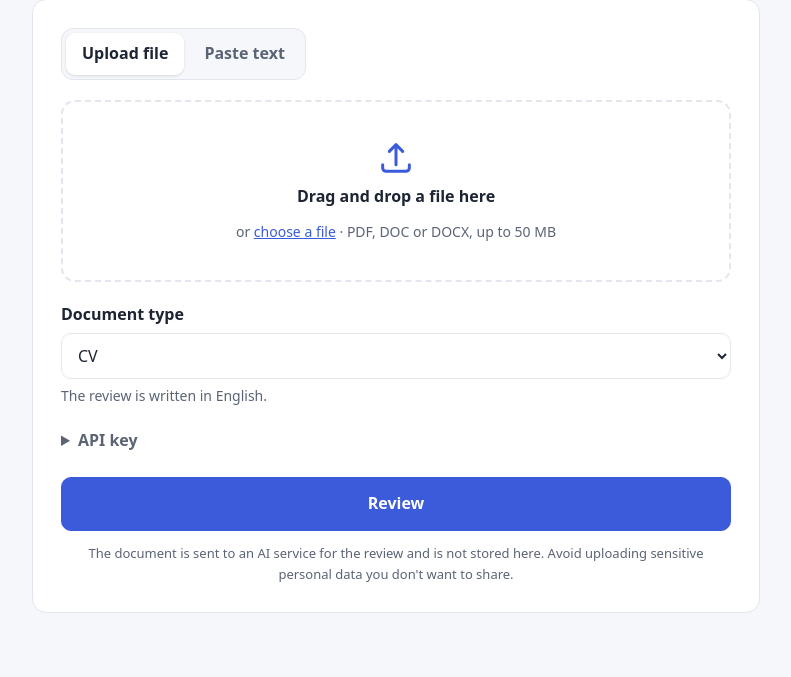
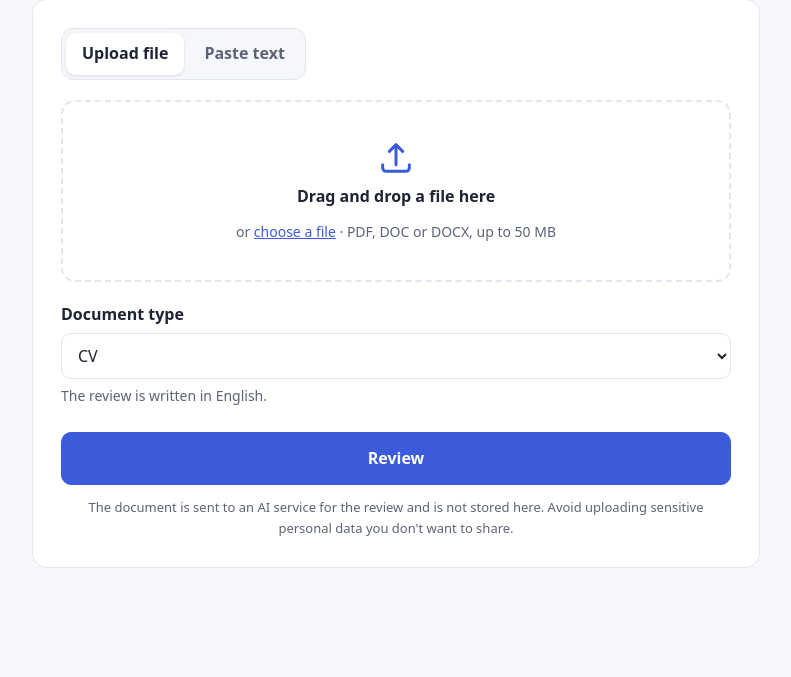
Before and after one commit to jussipalanen/jussi-aibot, a FastAPI app: page /demo/review in a window 1280 px wide. Shown: the part 208-885 px from the top of the page, without its empty margins (244-1035 px from the left). After the commit the page ends 776 px from the top, so only its background shows below. Run offline with FastAPI, Linux system fonts and the light colour scheme.

Commit message:
Remove the API key field and model name from the review demo
- Drop the API key field, its texts and the per-tab key storage; the page
  relies on DEMO_PUBLIC for access and shows a neutral message on 401
- Stop showing the AI provider in the result line
- Hide the server's error detail on 5xx responses, which can quote the
  provider and model
- Update the README and render.yaml notes on DEMO_PUBLIC

```diff
--- a/aibot/web/static/app.css
+++ b/aibot/web/static/app.css
@@ -276,10 +276,6 @@ textarea { resize: vertical; min-height: 220px; line-height: 1.5; }
 .hint { color: var(--muted); font-size: 14px; margin: 6px 0 0; }
 .counter { text-align: right; }
 
-.advanced { margin-top: 20px; }
-.advanced summary { cursor: pointer; color: var(--muted); font-weight: 600; }
-.advanced[open] summary { margin-bottom: 10px; }
-
 .error {
   margin: 20px 0 0;
   padding: 12px 14px;
--- a/aibot/web/static/review.js
+++ b/aibot/web/static/review.js
@@ -5,7 +5,6 @@
 
   const config = JSON.parse(document.getElementById("review-config").textContent);
   const ALLOWED_EXTENSIONS = [".pdf", ".doc", ".docx"];
-  const KEY_STORAGE = "aibot.apiKey";
   const LANG_STORAGE = "aibot.lang";
   const LANGUAGES = ["fi", "en"];
 
@@ -31,9 +30,6 @@
       reviewLanguage: "The review is written in {language}.",
       language_fi: "Finnish",
       language_en: "English",
-      apiKey: "API key",
-      apiKeyPlaceholder: "Only needed if this service requires a key",
-      apiKeyHint: "Sent only to this service and kept only in this browser tab.",
       submit: "Review",
       reviewing: "Reviewing…",
       reviewingHint: "Reviewing… this usually takes 5–30 seconds.",
@@ -47,8 +43,7 @@
       errSize: "The file is too large. The limit is {mb} MB.",
       errNoFile: "Choose or drop a file first.",
       errShortText: "Paste the full text of the CV or application (at least 50 characters).",
-      err401Key: "The API key was not accepted. Check it and try again.",
-      err401NoKey: "This service needs an API key. Enter it under “API key” and try again.",
+      err401: "Reviews are not available on this page right now.",
       err403: "This page is not allowed to use the API.",
       err413: "The document is too large.",
       err429: "The review limit has been reached.",
@@ -82,9 +77,6 @@
       reviewLanguage: "Arvio kirjoitetaan {language}.",
       language_fi: "suomeksi",
       language_en: "englanniksi",
-      apiKey: "API-avain",
-      apiKeyPlaceholder: "Tarvitaan vain, jos palvelu vaatii avaimen",
-      apiKeyHint: "Lähetetään vain tälle palvelulle ja säilytetään vain tässä selainvälilehdessä.",
       submit: "Arvioi",
       reviewing: "Arvioidaan…",
       reviewingHint: "Arvioidaan… tämä kestää yleensä 5–30 sekuntia.",
@@ -98,8 +90,7 @@
       errSize: "Tiedosto on liian suuri. Enimmäiskoko on {mb} Mt.",
       errNoFile: "Valitse tai pudota ensin tiedosto.",
       errShortText: "Liitä CV:n tai hakemuksen koko teksti (vähintään 50 merkkiä).",
-      err401Key: "API-avainta ei hyväksytty. Tarkista avain ja yritä uudelleen.",
-      err401NoKey: "Palvelu vaatii API-avaimen. Kirjoita se kohtaan ”API-avain” ja yritä uudelleen.",
+      err401: "Arviointi ei ole tällä sivulla juuri nyt käytettävissä.",
       err403: "Tällä sivulla ei ole oikeutta käyttää rajapintaa.",
       err413: "Asiakirja on liian suuri.",
       err429: "Arvioiden enimmäismäärä on täynnä.",
@@ -123,7 +114,6 @@
   const fileChip = $("file-chip");
   const textInput = $("text-input");
   const kindSelect = $("kind");
-  const apiKeyInput = $("api-key");
   const errorBox = $("form-error");
   const submitButton = $("submit-button");
   const submitHint = $("submit-hint");
@@ -314,15 +304,6 @@
   }
   textInput.addEventListener("input", updateCharCount);
 
-  // ── API key (kept for this tab only) ────────────────────
-  try {
-    apiKeyInput.value = sessionStorage.getItem(KEY_STORAGE) || "";
-    if (apiKeyInput.value) $("advanced").open = true;
-  } catch (error) { /* storage unavailable */ }
-  apiKeyInput.addEventListener("change", () => {
-    try { sessionStorage.setItem(KEY_STORAGE, apiKeyInput.value.trim()); } catch (error) { /* ignore */ }
-  });
-
   // ── Errors ──────────────────────────────────────────────
   function showError(key, vars, detail) {
     lastError = { key, vars, detail };
@@ -352,8 +333,7 @@
 
     switch (response.status) {
       case 401:
-        $("advanced").open = true;
-        return showError(apiKeyInput.value.trim() ? "err401Key" : "err401NoKey");
+        return showError("err401");
       case 403:
         return showError("err403", null, detail);
       case 413:
@@ -362,12 +342,13 @@
         const wait = parseInt(response.headers.get("Retry-After") || "", 10);
         return wait ? showError("err429Wait", { wait: waitText(wait) }) : showError("err429");
       }
+      // Server errors can quote the AI provider, model included, so their detail stays hidden.
       case 502:
-        return showError("err502", null, detail);
+        return showError("err502");
       case 503:
-        return showError("err503", null, detail);
+        return showError("err503");
       default:
-        return showError("errOther", { status: response.status }, detail);
+        return showError("errOther", { status: response.status }, response.status < 500 ? detail : "");
     }
   }
 
@@ -406,13 +387,9 @@
       data.append("text", text);
     }
 
-    const headers = {};
-    const key = apiKeyInput.value.trim();
-    if (key) headers.Authorization = "Bearer " + key;
-
     setLoading(true);
     try {
-      const response = await fetch("/v1/review", { method: "POST", body: data, headers });
+      const response = await fetch("/v1/review", { method: "POST", body: data });
       if (!response.ok) {
         await showResponseError(response);
         return;
@@ -475,7 +452,6 @@
     const kind = kinds.find((k) => Object.values(rubricsByKind[k]).some((r) => r.id === data.rubric));
     const parts = [kind ? kindLabel(kind) : data.rubric];
     if (data.language) parts.push(t("language_" + data.language));
-    if (data.provider) parts.push(data.provider);
     $("result-meta").textContent = parts.join(" · ");
 
     $("summary").textContent = data.summary || "—";
--- a/aibot/web/templates/review.html
+++ b/aibot/web/templates/review.html
@@ -64,13 +64,6 @@
       <p class="hint" id="review-language"></p>
     </div>
 
-    <details class="advanced" id="advanced">
-      <summary data-i18n="apiKey">API key</summary>
-      <label class="visually-hidden" for="api-key" data-i18n="apiKey">API key</label>
-      <input type="password" id="api-key" autocomplete="off" spellcheck="false" data-i18n-placeholder="apiKeyPlaceholder" placeholder="Only needed if this service requires a key">
-      <p class="hint" data-i18n="apiKeyHint">Sent only to this service and kept only in this browser tab.</p>
-    </details>
-
     <p class="error" id="form-error" role="alert" hidden></p>
 
     <div class="submit">
--- a/render.yaml
+++ b/render.yaml
@@ -56,8 +56,8 @@ services:
         value: "0"
 
       # ── Review demo (/demo/review) ──────────────────────────────────────
-      # Visitors can review without a key, up to DEMO_RATE_LIMIT. Set to
-      # "false" to require an API key on the demo page.
+      # Visitors can review without a key, up to DEMO_RATE_LIMIT. The page has
+      # no key field, so "false" closes the demo to visitors.
       - key: DEMO_PUBLIC
         value: "true"
       - key: DEMO_RATE_LIMIT
```
Also changed, not shown: README.md.
